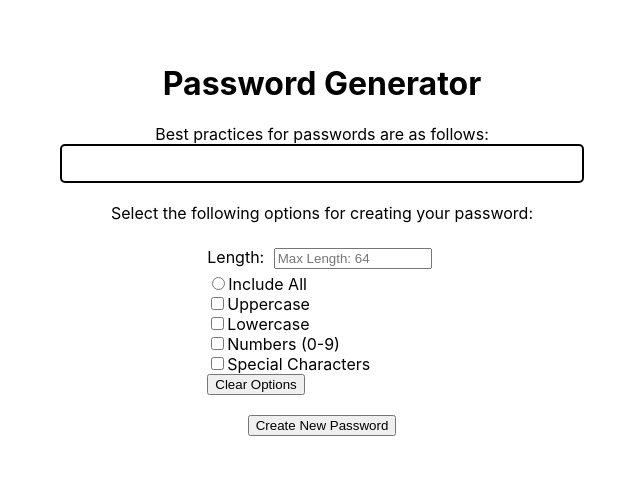
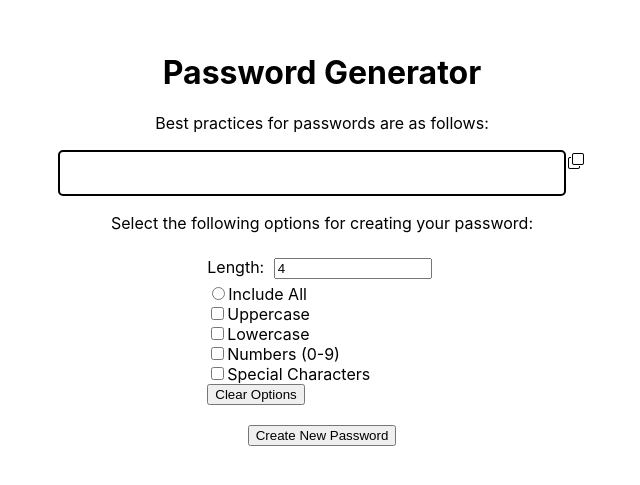
Before and after one commit to cragtech/password-generator, a React (Create React App) app: page / in a window 1280 px wide. Shown: the part 161-646 px from the top of the page, without its empty margins (318-958 px from the left). Built offline with nearby package versions, Linux system fonts and the light colour scheme.

Commit message:
app fully functional, copy icon works as expected.

```diff
--- a/src/App.css
+++ b/src/App.css
@@ -7,12 +7,43 @@
   justify-content: center;
   align-items: center
 }
+.password-container {
+  display: flex;
+  flex-direction: row;
+  justify-content: center;
+  align-items: center;
+  height: 40px;
+  margin: 20px;
+}
+.copy-btn {
+  display: flex;
+  justify-content: center;
+  align-items: center;
+  height: 100%;
+  border-radius: 5px;
+  /* border: 2px solid black; */
+  cursor: pointer;
+}
+.copy-btn:hover {
+  /* border: 2px solid red; */
+  color: red;
+}
+.bi-copy {
+  height: 100%;
+  width: 100%;
+  display: flex;
+  justify-content:start;
+  align-items: top;
+  font-size: 1rem;
+  padding: 2px;
+
+}
 .passwordInput {
-  margin-bottom: 20px;
   width: 500px;
   border: 2px solid black;
   border-radius: 5px;
-  padding: 10px;
+  height: 100%;
+  font-size: 1rem;
 }
 .pw-options {
   margin: 20px;
--- a/src/App.jsx
+++ b/src/App.jsx
@@ -1,9 +1,10 @@
 import React from 'react';
 import { useEffect, useState } from 'react';
+import 'bootstrap-icons/font/bootstrap-icons.css';
 import './App.css';
 function App() {
   const [password, setPassword] = useState('');
-  const [length, setLength] = useState(null);
+  const [length, setLength] = useState(4);
   const [uppercase, setUppercase] = useState(false);
   const [lowercase, setLowercase] = useState(false);
   const [numbers, setNumbers] = useState(false);
@@ -14,30 +15,93 @@ function App() {
   const [charArr, setCharArr] = useState([]);
 
 
-  const generatePassword = () => {
+  const generatePassword = (pwLength) => {
     //create a variable to store the password
-    let generatedPassword = '';
-
-    let selectedValsArr = [uppercase, lowercase, numbers, specialChars];
-
-    //create for loop to iterate through the selectedValsArr array
-    for (let i = 0; i < selectedValsArr.length; i++) {
-      if (selectedValsArr[i] === true) {
-        let switchVal = selectedValsArr[i];
-        switch (switchVal) {
-          case uppercase:
+    let tempPassword = '';
+    let finalPassword = '';
+    const generateRandomNumber = (bottomNum, topNum) => {
+      return Math.floor(Math.random() * ((topNum - bottomNum) + 1)) + bottomNum;
+    }
+    //This function ensures that the password contains at least one of each character type selected.
+    const initializePasswordChars = () => {
+      for (let i = 0; i < charArr.length; i++) {
+        switch (charArr[i]) {
+          case 'uppercase':
+            tempPassword += String.fromCharCode(generateRandomNumber(65, 90));
             break;
-          case lowercase:
+          case 'lowercase':
+            tempPassword += String.fromCharCode(generateRandomNumber(97, 122));
             break;
-          case numbers:
+          case 'numbers':
+            tempPassword += String.fromCharCode(generateRandomNumber(48, 57));
             break;
-          case specialChars:
+          case 'specialChars':
+            let randomSpecialChars = ''
+            randomSpecialChars += String.fromCharCode(generateRandomNumber(33, 47));
+            randomSpecialChars += String.fromCharCode(generateRandomNumber(58, 64));
+            randomSpecialChars += String.fromCharCode(generateRandomNumber(91, 96));
+            randomSpecialChars += String.fromCharCode(generateRandomNumber(123, 126));
+            let randomSpecialCharsIndex = generateRandomNumber(0, randomSpecialChars.length - 1);
+            randomSpecialChars = randomSpecialChars[randomSpecialCharsIndex];
+            tempPassword += randomSpecialChars;
             break;
           default:
             break;
         }
       }
     }
+    const randomPasswordChars = () => {
+      const RandomCharIndex = generateRandomNumber(0, charArr.length - 1);
+      switch (charArr[RandomCharIndex]) {
+        case 'uppercase':
+          tempPassword += String.fromCharCode(generateRandomNumber(65, 90));
+          break;
+        case 'lowercase':
+          tempPassword += String.fromCharCode(generateRandomNumber(97, 122));
+          break;
+        case 'numbers':
+          tempPassword += String.fromCharCode(generateRandomNumber(48, 57));
+          break;
+        case 'specialChars':
+          let randomSpecialChars = ''
+          randomSpecialChars += String.fromCharCode(generateRandomNumber(33, 47));
+          randomSpecialChars += String.fromCharCode(generateRandomNumber(58, 64));
+          randomSpecialChars += String.fromCharCode(generateRandomNumber(91, 96));
+          randomSpecialChars += String.fromCharCode(generateRandomNumber(123, 126));
+          let randomSpecialCharsIndex = generateRandomNumber(0, randomSpecialChars.length - 1);
+          randomSpecialChars = randomSpecialChars[randomSpecialCharsIndex];
+          tempPassword += randomSpecialChars;
+          break;
+        default:
+          break;
+      }
+    }
+    const scramblePassword = () => {
+      const copiedTempPassword = tempPassword.slice(0 , tempPassword.length);
+      for (let i = tempPassword.length; i > 0 ; i--) {
+        let randomIndex = generateRandomNumber(0, i - 1);
+        finalPassword += tempPassword[randomIndex];
+        tempPassword = tempPassword.slice(0, randomIndex) + tempPassword.slice(randomIndex + 1);
+      }
+      setPassword(finalPassword);
+
+    }
+    const generateFinalPassword = () => {
+      if (tempPassword.length === 0) {
+        initializePasswordChars();
+        generateFinalPassword();
+      } else if (tempPassword.length > 0 && pwLength != tempPassword.length) {
+        randomPasswordChars();
+        generateFinalPassword();
+      } if (pwLength == tempPassword.length) {
+        scramblePassword();
+      }
+    }
+
+    if (charArr.length > 0) {
+      generateFinalPassword();
+    }
+    //END OF FUNCTION
   }
 
   const findAndRemove = (option) => {
@@ -53,14 +117,16 @@ function App() {
     setCharArr([]);
   }
 
+  const copyToClipboard = (text) => {
+      const textarea = document.createElement('textarea');
+      textarea.value = text;
+      document.body.appendChild(textarea);
+      textarea.select();
+      document.execCommand('copy');
+      document.body.removeChild(textarea);
+    }
+
   useEffect(()=> {
-    let aciiVal = 54;
-    let char = String.fromCharCode(aciiVal);
-    console.log("This is a character: " + char);
-
-    let aciiVal2 = 'A';
-    let char2 = aciiVal2.charCodeAt(0);
-    console.log("This is a acii number: " + char2);
 
   }, [])
 
@@ -70,7 +136,10 @@ function App() {
       <div className="best-practices">
         Best practices for passwords are as follows:
       </div>
-      <input className="passwordInput" type="text" value={password} />
+      <div className="password-container">
+        <input className="passwordInput" type="text" value={password} />
+        <a onClick={() => copyToClipboard(password) } className="copy-btn" ><i className="bi-copy"></i></a>
+      </div>
       <span>Select the following options for creating your password:</span>
       <div className="pw-options">
         <label>
@@ -211,7 +280,7 @@ function App() {
           Clear Options
         </button>
       </div>
-      <button>
+      <button onClick={ () => generatePassword(length) }>
         Create New Password
       </button>
     </div>
```
Also changed, not shown: package.json (+4 -3 lines), public/copy.svg (added), 1 other file (tests, documents, lock files or other folders).
